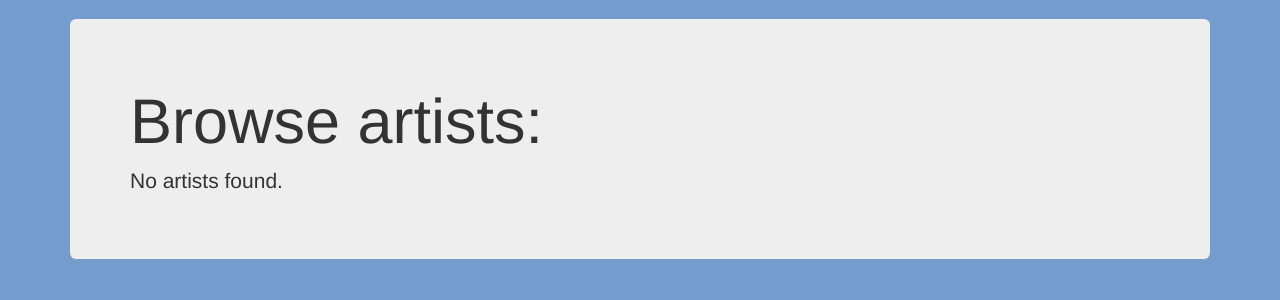
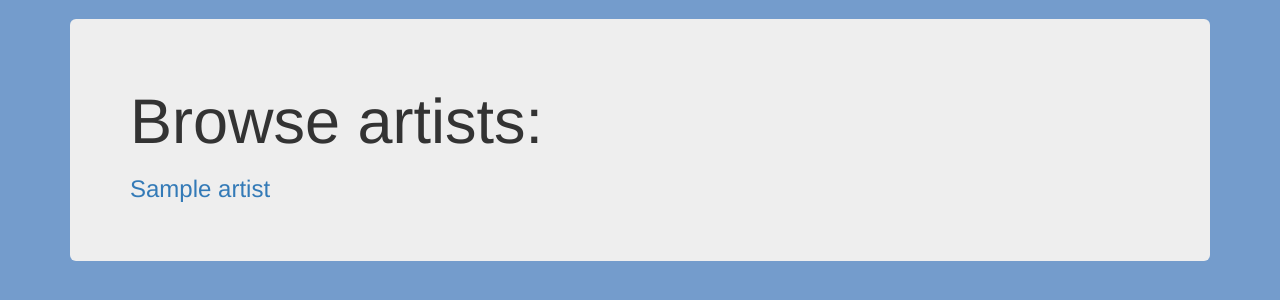
Before and after one commit to knbk/web-technology, a Django app: page /artists/ in a window 1280 px wide. Shown: the part 51-351 px from the top of the page. Run offline with Django 3.2, Linux system fonts and the light colour scheme; tables that the repository leaves empty hold one stand-in row (values such as "Sample post"); parts of the project's set-up code (start-up, migrations or seed data) failed here and were passed over; some libraries are stand-ins or nearby versions.

Commit message:
Fixed template.

```diff
--- a/lyrics/templates/lyrics/artist_list.html
+++ b/lyrics/templates/lyrics/artist_list.html
@@ -1,7 +1,7 @@
 {% extends 'base.html' %}
 {% block content %}
     <h1>Browse artists:</h1>
-    {% for artist in artists %}
+    {% for artist in object_list %}
         <div class="artist">
             <h3><a href="{% url 'artist-detail' artist.pk %}">{{ artist.name }}</a></h3>
         </div>
```
